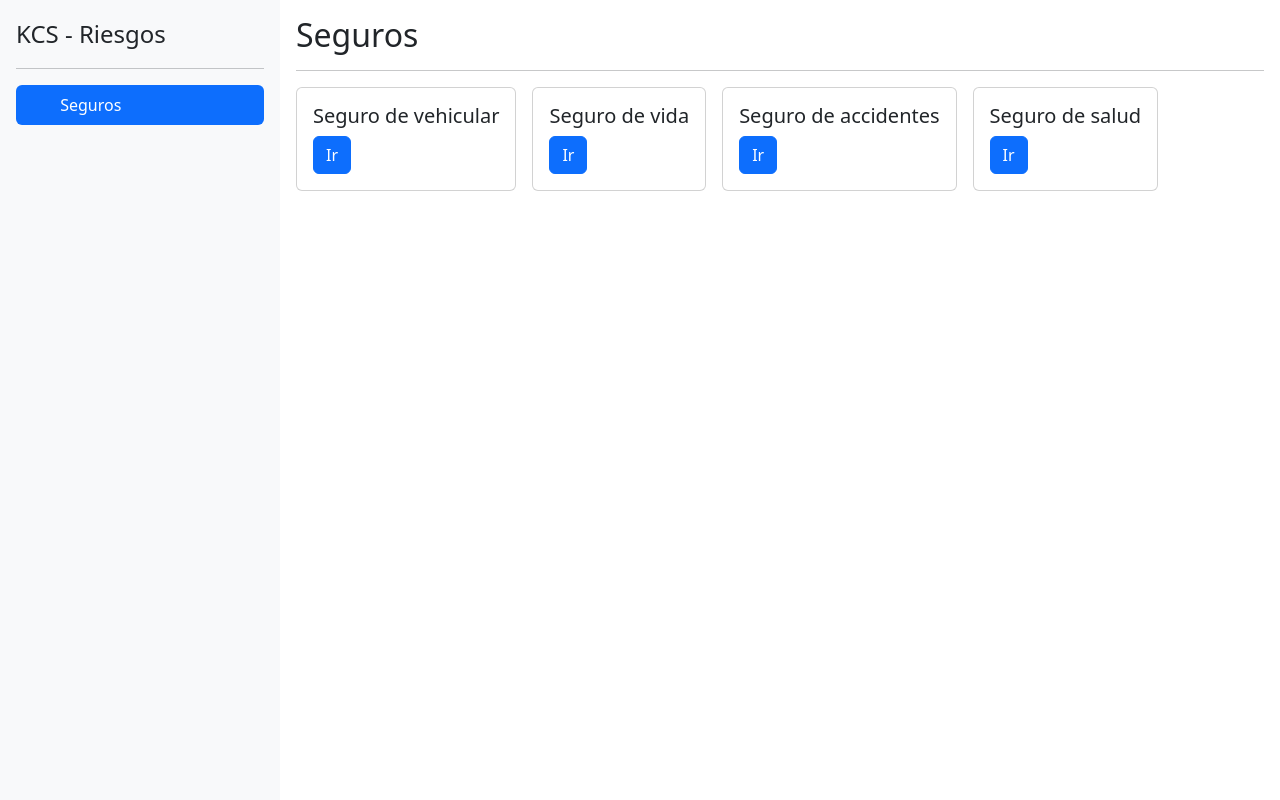
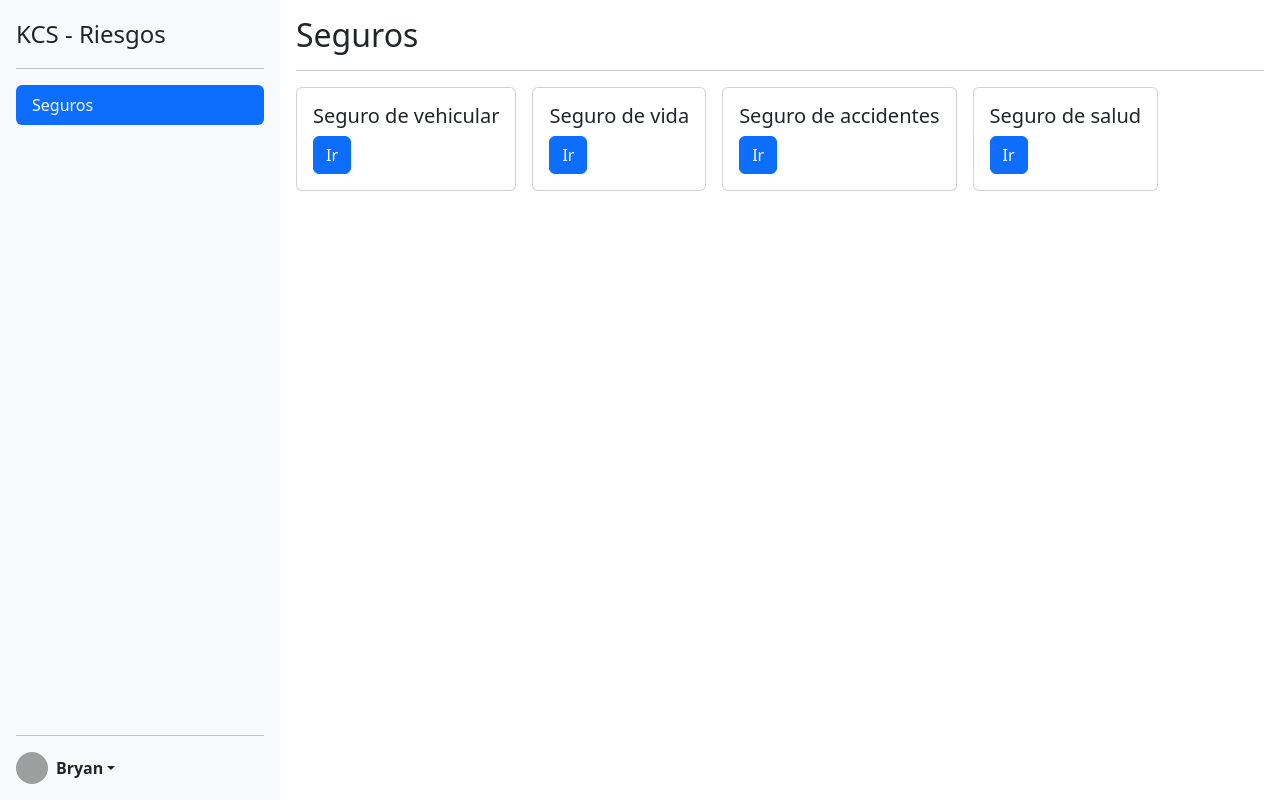
Before and after one commit to bryan-chilque/university-degree-project, a Django app: page /web/1/home/ in a window 1280 px wide. Run offline with Django 4.2, Linux system fonts and the light colour scheme; grey boxes are pictures that could not be loaded.

Commit message:
feat: added dashboard html and home

```diff
--- /dev/null
+++ b/rrggweb/templates/dashboard.html
@@ -0,0 +1,11 @@
+{% extends 'base.html' %} {% block title %} Dashboard {% endblock %} {% block body %}
+<main class="d-flex vh-100">
+    {% include 'sidebar.html' %}
+    <section class="p-3 w-100">
+        <h2>{% block title_section %}{% endblock title_section %}</h2>
+        <hr />
+    {% block content %}
+    {% endblock content %}
+    </section>
+</main>
+{% endblock %}
--- a/rrggweb/templates/rrggweb/home.html
+++ b/rrggweb/templates/rrggweb/home.html
@@ -1,9 +1,5 @@
-{% extends 'base.html' %} {% block title %} Home {% endblock %} {% block body %}
-<div class="d-flex vh-100">
-  {% include 'sidebar.html' %}
-  <section class="p-3 w-100">
-    <h2>Seguros</h2>
-    <hr />
+{% extends 'dashboard.html' %} {% block title_section %} Seguros {% endblock %}
+{% block content %}
 <main class="d-flex flex-wrap gap-3">
   {% for seguro in seguros%}
   <div class="card mb-2">
@@ -14,6 +10,4 @@
   </div>
   {% endfor %}
 </main>
-  </section>
-</div>
 {% endblock %}
--- a/rrggweb/templates/sidebar.html
+++ b/rrggweb/templates/sidebar.html
@@ -1,5 +1,4 @@
-{% extends 'base.html' %} {% block body %}
-<div class="d-flex flex-column flex-shrink-0 p-3 bg-light" style="width: 280px">
+<aside class="d-flex flex-column flex-shrink-0 p-3 bg-light" style="width: 280px">
   <a
     href="/"
     class="d-flex align-items-center mb-3 mb-md-0 me-md-auto link-dark text-decoration-none"
@@ -9,13 +8,36 @@
   <hr />
   <ul class="nav nav-pills flex-column mb-auto">
     <li class="nav-item">
-      <a href="#" class="nav-link active" aria-current="page">
-        <svg class="bi me-2" width="16" height="16">
-          <use xlink:href="#home"></use>
-        </svg>
+      <a href="/web/1/home/" class="nav-link active" aria-current="page">
+        <i class="bi bi-car-front"></i>
         Seguros
       </a>
     </li>
   </ul>
-</div>
-{% endblock %}
+  <hr />
+  <div class="dropdown">
+    <a
+      href="#"
+      class="d-flex align-items-center link-dark text-decoration-none dropdown-toggle"
+      id="dropdownUser2"
+      data-bs-toggle="dropdown"
+      aria-expanded="false"
+    >
+      <img
+        src="https://github.com/mdo.png"
+        alt=""
+        width="32"
+        height="32"
+        class="rounded-circle me-2"
+      />
+      <strong>Bryan</strong>
+    </a>
+    <ul class="dropdown-menu text-small shadow" aria-labelledby="dropdownUser2">
+      <li><a class="dropdown-item" href="#">New project...</a></li>
+      <li><a class="dropdown-item" href="#">Settings</a></li>
+      <li><a class="dropdown-item" href="#">Profile</a></li>
+      <li><hr class="dropdown-divider" /></li>
+      <li><a class="dropdown-item" href="#">Sign out</a></li>
+    </ul>
+  </div>
+</aside>
```
Also changed, not shown: rrggweb/templates/base.html (+8 -4 lines). Lines whose indentation alone changed are shown as unchanged.
